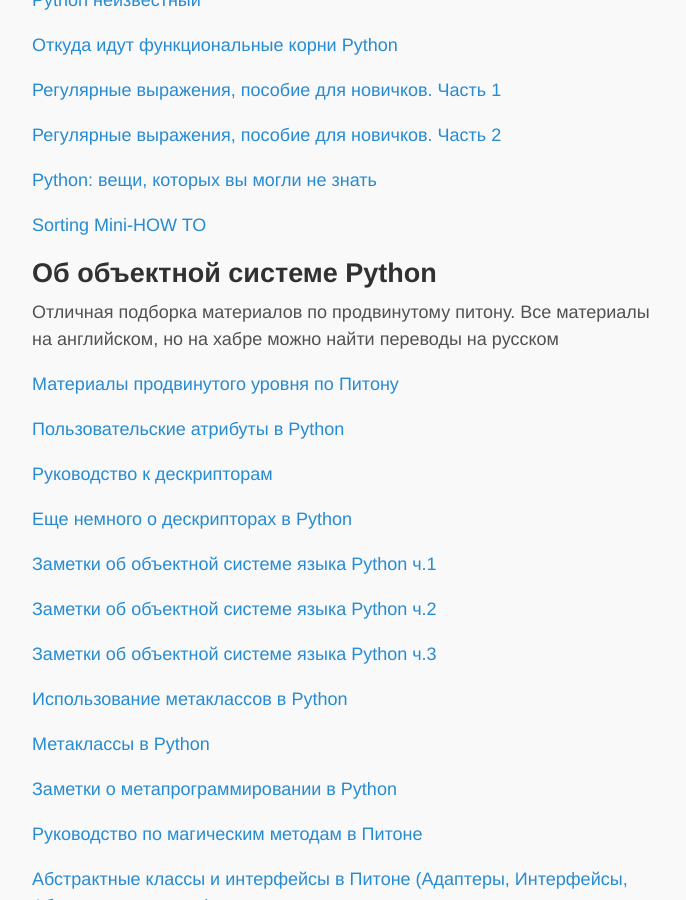
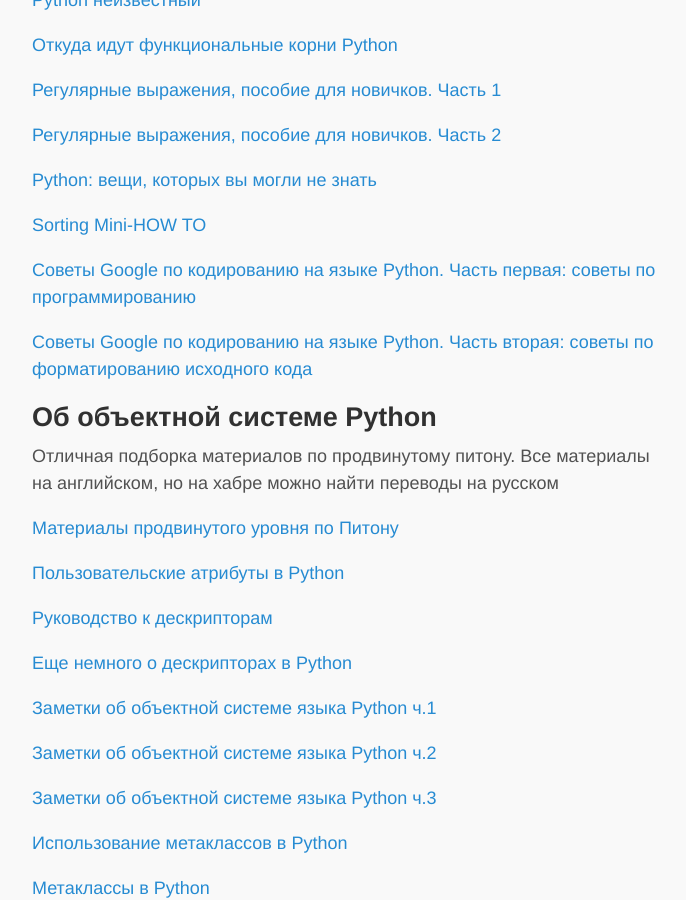
Before and after one commit to aliev/aliev.github.io, a Jekyll site: the page built from _posts/2015-07-04-python-best-articles-and-documents.md, in a window 1280 px wide and 900 px high, scrolled down 585 px. Shown: the whole window, without its empty margins (293-979 px from the left). Built offline with Jekyll 4.4.1, drawn with Linux system fonts in a browser that asks for light colours; nearby versions of some CDN libraries; comment, search, counter and statistics services are not loaded.

Commit message:
updated post

```diff
--- a/_posts/2015-07-04-python-best-articles-and-documents.md
+++ b/_posts/2015-07-04-python-best-articles-and-documents.md
@@ -30,6 +30,10 @@
 [Python: вещи, которых вы могли не знать](http://habrahabr.ru/post/207988/)
 
 [Sorting Mini-HOW TO](https://wiki.python.org/moin/HowTo/Sorting)
+
+[Советы Google по кодированию на языке Python. Часть первая: советы по программированию](http://habrahabr.ru/post/179271/)
+
+[Советы Google по кодированию на языке Python. Часть вторая: советы по форматированию исходного кода](http://habrahabr.ru/post/180509/)
 
 ## Об объектной системе Python
 
```
